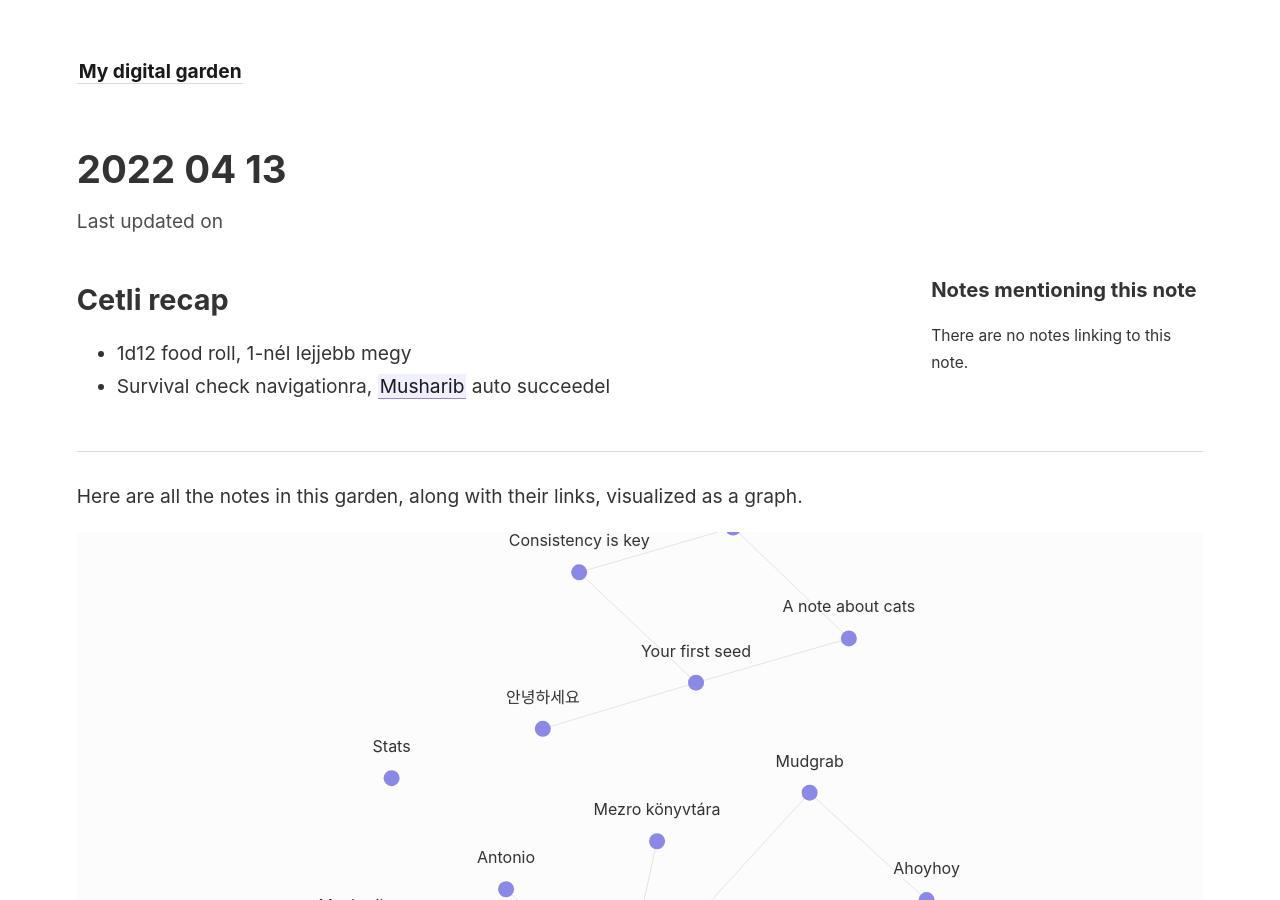
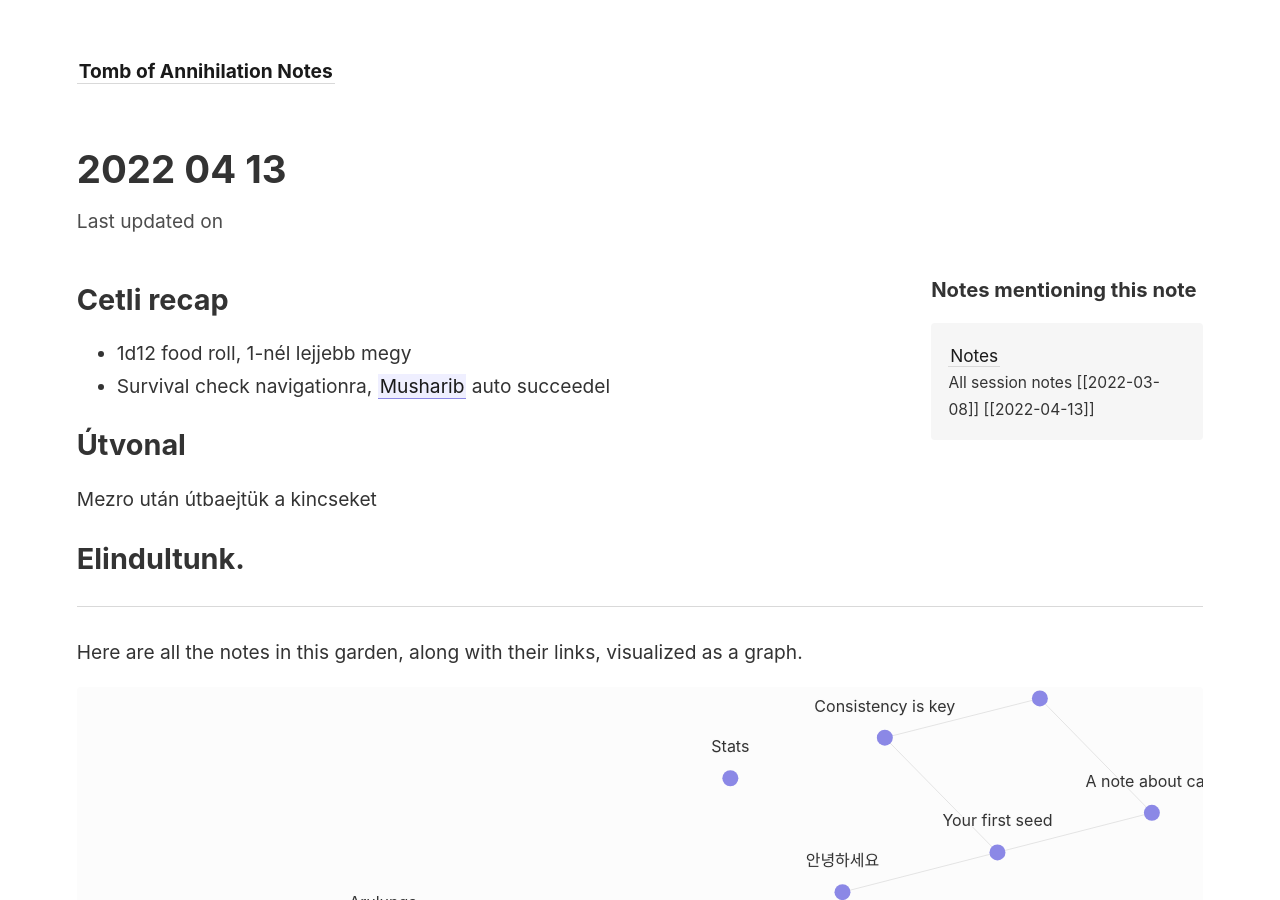
Before and after one commit to bucsi/toa-notes, a Jekyll site: the page built from _notes/2022-04-13.md, in a window 1280 px wide and 900 px high. Built offline with Jekyll 4.4.1, drawn with Linux system fonts in a browser that asks for light colours.

Commit message:
housekeeping

```diff
--- a/_config.yml
+++ b/_config.yml
@@ -1,4 +1,4 @@
-title:               My digital garden
+title:               Tomb of Annihilation Notes
 include:             ['_pages']
 exclude:             ['_includes/notes_graph.json']
 # You may need to change the base URL depending on your deploy configuration.
--- a/_notes/2022-04-13.md
+++ b/_notes/2022-04-13.md
@@ -4,3 +4,8 @@
 ## Cetli recap
 - 1d12 food roll, 1-nél lejjebb megy
 - Survival check navigationra, [[Musharib]] auto succeedel
+
+## Útvonal
+Mezro után útbaejtük a kincseket
+
+## Elindultunk.
--- /dev/null
+++ b/_notes/Notes.md
@@ -0,0 +1,3 @@
+# All session notes
+- [[2022-03-08]]
+- [[2022-04-13]]
```
Also changed, not shown: _notes/2022-03-08.md (+1 -1 lines), _pages/index.md (+1 -1 lines).
